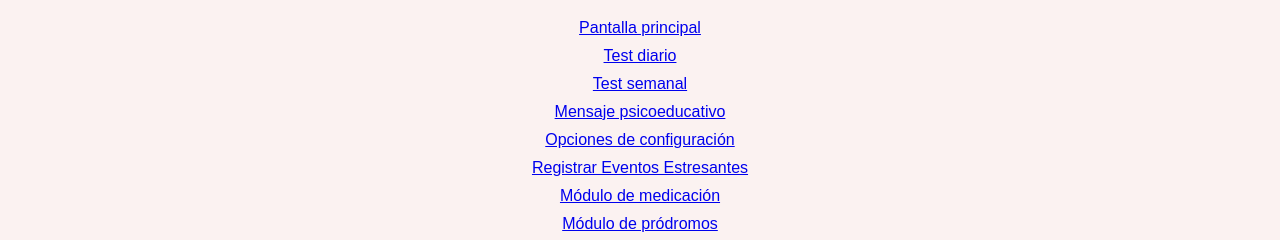
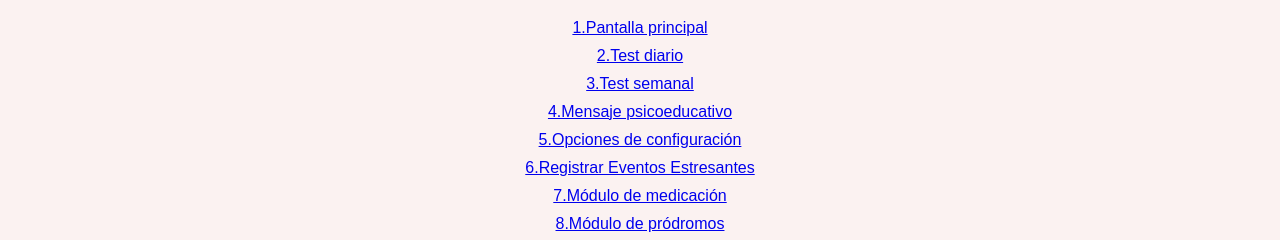
Before and after one commit to DiegoHidalgo-Mazzei/SIMPLe, a plain HTML site: page index.html in a window 1280 px wide. Shown: the part 700-940 px from the top of the page. Drawn offline with Linux system fonts and the light colour scheme.

Commit message:
Update index.html

```diff
--- a/index.html
+++ b/index.html
@@ -63,15 +63,15 @@
         <h1>Temas de ayuda</h1>
         <nav>
             <ul>
-                <li><a href="#pantalla_principal">Pantalla principal</a></li>
-                <li><a href="#test_diario">Test diario</a></li>
-                <li><a href="#test_semanal">Test semanal</a></li>
-                <li><a href="#mensaje_psicoeducativo">Mensaje psicoeducativo</a></li>
-                <li><a href="#opciones_de_configuracion">Opciones de configuración</a></li>
-                <li><a href="#registrar_eventos_estresantes">Registrar Eventos Estresantes</a></li>
-                <li><a href="#modulo_de_medicacion">Módulo de medicación</a></li>
-                <li><a href="#modulo_de_prodroMos">Módulo de pródromos</a></li>
-                <li><a href="#mas_informacion_del_proyecto">Más información del proyecto</a></li>
+                <li><a href="#pantalla_principal">1.Pantalla principal</a></li>
+                <li><a href="#test_diario">2.Test diario</a></li>
+                <li><a href="#test_semanal">3.Test semanal</a></li>
+                <li><a href="#mensaje_psicoeducativo">4.Mensaje psicoeducativo</a></li>
+                <li><a href="#opciones_de_configuracion">5.Opciones de configuración</a></li>
+                <li><a href="#registrar_eventos_estresantes">6.Registrar Eventos Estresantes</a></li>
+                <li><a href="#modulo_de_medicacion">7.Módulo de medicación</a></li>
+                <li><a href="#modulo_de_prodroMos">8.Módulo de pródromos</a></li>
+                <li><a href="#mas_informacion_del_proyecto">9.Más información del proyecto</a></li>
             </ul>
         </nav>
     </div>
```
